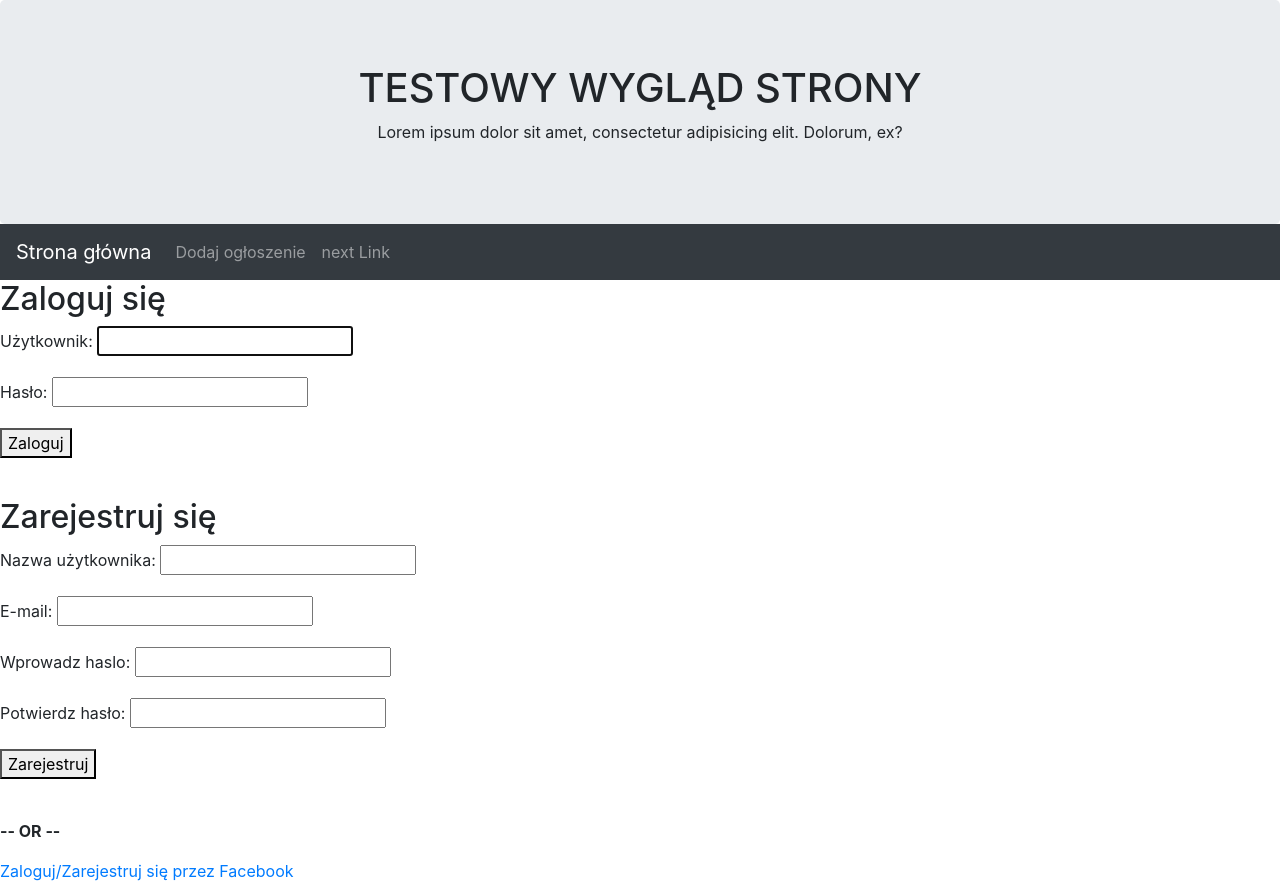
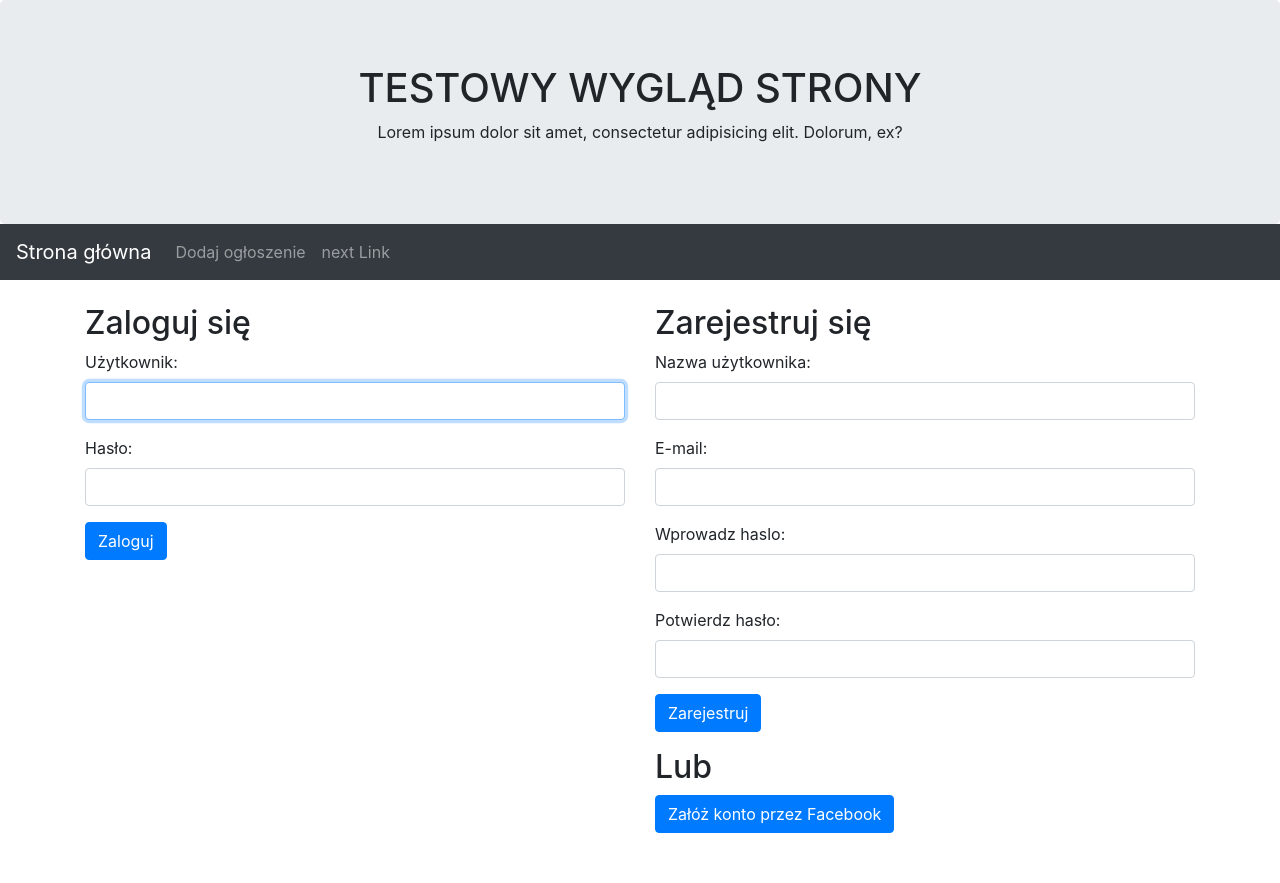
Before and after one commit to kokosowygosc/Bazar, a Django app: page /login/ in a window 1280 px wide. After the commit the page ends 833 px from the top, so only its background shows below. Run offline with Django 3.2, Linux system fonts and the light colour scheme; some libraries are stand-ins or nearby versions.

Commit message:
Adding additional bootstrap tags inside all of the templates. #1

```diff
--- a/catalog/templates/catalog/index.html
+++ b/catalog/templates/catalog/index.html
@@ -4,7 +4,7 @@
         {% if items_list %}
             {% for item in items_list %}
                 <div class="row">
-                    <div class="col-sm-12">
+                    <div class="col-12">
                         <h3><a href="/item/{{ item.id }}">{{ item.item_name }}</a></h3>
                         <h6>{{ item.pub_date }}</h6>
                         <p><h4>{{ item.item_description|slice:":120" }}..</h4></p>
@@ -13,7 +13,7 @@
             {% endfor %}
         {% else %}
             <div class="row">
-                <div class="col-sm-4">
+                <div class="col-4">
                     <h2>Brak przedmiotów.</h2>
                 </div>
             </div>
--- a/catalog/templates/catalog/login.html
+++ b/catalog/templates/catalog/login.html
@@ -1,22 +1,43 @@
 {% extends 'catalog/base.html' %}
 {% block content %}
-
+    <div class="container"><br>
+        <div class="row">
+            <div class="col-6">
                 <h2>Zaloguj się</h2>
                 <form method="post">
                     {% csrf_token %}
-    {{ login_form.as_p }}
-    <button type="submit" name="login">Zaloguj</button>
+                    <div class="form-group">
+                        {% load widget_tweaks %}
+                        {% for field in login_form %}
+                            <div class="form-group">
+                                {{ field.label_tag }}
+                                {% render_field field class="form-control" %}
+                            </div>
+                        {% endfor %}
+                    </div>
+                    <button type="submit" name="login" class="btn btn-primary">Zaloguj</button>
                 </form>
-    <br>
-
+            </div>
+            <div class="col-6">
                 <h2>Zarejestruj się</h2>
                 <form method="post">
                     {% csrf_token %}
-    {{ create_user_form.as_p }}
-    <button type="submit" name="register">Zarejestruj</button>
+                    <div class="form-group">
+                        <div class="form-group">
+                            {% load widget_tweaks %}
+                            {% for field in create_user_form %}
+                                <div class="form-group">
+                                    {{ field.label_tag }}
+                                    {% render_field field class="form-control" %}
+                                </div>
+                            {% endfor %}
+                        </div>
+                    </div>
+                    <button type="submit" name="register" class="btn btn-primary">Zarejestruj</button>
                 </form>
-    <br>
-    <p><strong>-- OR --</strong></p>
-    <a href="{% url 'social:begin' 'facebook' %}">Zaloguj/Zarejestruj się przez Facebook</a><br>
-
+                <h2>Lub</h2>
+                <a class="btn btn-primary" href="{% url 'social:begin' 'facebook' %}">Załóż konto przez Facebook</a>
+            </div>
+        </div>
+    </div><br><br>
 {% endblock %}
--- a/catalog/views.py
+++ b/catalog/views.py
@@ -66,10 +66,12 @@ def login_page(request):
     return HttpResponse(template.render(context, request))
 
 def item_detail(request, item_id):
-    item_details = Item.objects.get(id=item_id)
-    item_images = Images.objects.filter(item_id=item_id)
-    user_details = User.objects.get(id=item_details.item_id_id)
-    user_id = item_details.item_id_id
+    try:
+        item_details = Item.objects.get(id=item_id)
+        item_images = Images.objects.filter(item_id=item_id)
+        user_details = User.objects.get(id=item_details.item_id_id)
+        user_id = item_details.item_id_id
+    except Exception: item_details = user_details = item_images = user_id = None
     template = loader.get_template('catalog/item.html')
     context = {
         'item_details' : item_details,
@@ -273,8 +275,10 @@ def user_settings(request):
     return HttpResponse(template.render(context, request))
 
 def user_page(request, user_id):
-    user_items = Item.objects.filter(item_id_id=user_id)
-    user_details = User.objects.get(id=user_id)
+    try:
+        user_items = Item.objects.filter(item_id_id=user_id)
+        user_details = User.objects.get(id=user_id)
+    except Exception: user_items = user_details = None
     template = loader.get_template('catalog/user.html')
     context = {
         'user_items' : user_items,
```
Also changed, not shown: catalog/templates/catalog/add_item.html (+9 -13 lines), catalog/templates/catalog/item.html (+27 -18 lines), catalog/templates/catalog/user.html (+15 -8 lines), catalog/templates/pinax/messages/message_create.html (+15 -10 lines). Lines whose indentation alone changed are shown as unchanged.
